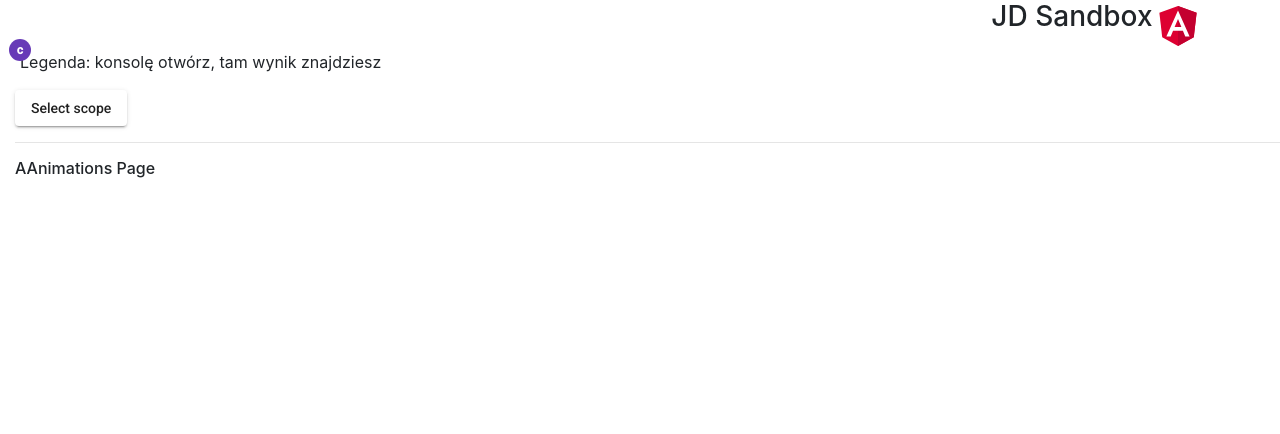
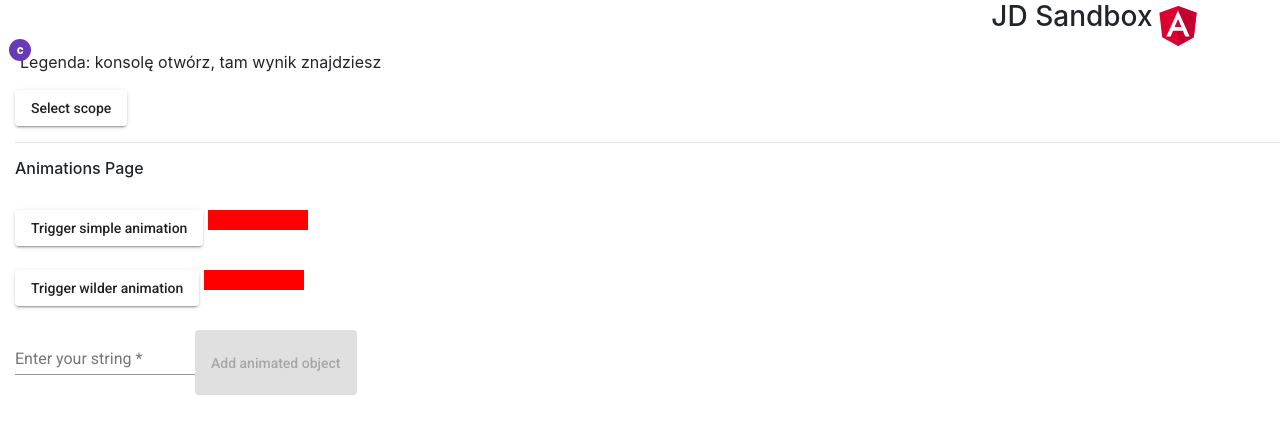
Before and after one commit to ptomczy/JD, an Angular app in the folder jd/: page /angularAnimations in a window 1280 px wide. Shown: the top 434 px of the page. Built offline with nearby package versions, Linux system fonts and the light colour scheme.

Commit message:
20190926_EOD

```diff
--- a/jd/src/animations/animations.module.ts
+++ b/jd/src/animations/animations.module.ts
@@ -1,10 +1,14 @@
 import { NgModule } from "@angular/core";
 import { AnimationsRoutingModule } from './animations-routing.module';
 import { AngularAnimationsPage } from './pages/animations';
+import { MaterialModule } from 'src/app/material.module';
+import { CommonModule } from '@angular/common';
+import { FormsModule, ReactiveFormsModule } from '@angular/forms';
+import { BrowserModule } from '@angular/platform-browser';
 
 @NgModule({
     declarations: [AngularAnimationsPage],
-    imports: [AnimationsRoutingModule],
+    imports: [AnimationsRoutingModule, MaterialModule, CommonModule, FormsModule, ReactiveFormsModule],
     exports: [AngularAnimationsPage]
 })
 export class AnimationsModule {
--- a/jd/src/animations/pages/animations.html
+++ b/jd/src/animations/pages/animations.html
@@ -1 +1,30 @@
-<h6>AAnimations Page</h6>
+<h6>Animations Page</h6>
+<br>
+<div style="display: flex">
+    <button style="margin-right: 5px" mat-raised-button (click)="onAnimateOne()">Trigger simple animation</button>
+    <div
+        style="width: 100px; height: 20px"
+        [@divState]="state">
+    </div>
+</div>
+<br>
+<div style="display: flex">
+    <button style="margin-right: 5px" mat-raised-button (click)="onAnimateTwo()">Trigger wilder animation</button>
+    <div
+        style="width: 100px; height: 20px"
+        [@wildState]="wildState">
+    </div>
+</div>
+<br>
+<div style="display: flex">
+    <form [formGroup]="inputTxt">
+        <mat-form-field>
+            <input matInput placeholder="Enter your string" formControlName="txt">
+        </mat-form-field>
+    </form>
+    <button style="margin-right: 5px" mat-raised-button (click)="onAnimateThree()" [disabled]="buttonDisabled">Add animated object</button>
+</div>
+<ul>
+    <li [@objVisible] *ngFor="let el of objectsNamesToBeAnimated">{{el}}<i (click)="removeItem(el)" class="material-icons">cancel</i></li>
+
+</ul>
--- a/jd/src/animations/pages/animations.ts
+++ b/jd/src/animations/pages/animations.ts
@@ -1,9 +1,117 @@
-import { Component } from "@angular/core";
+import { Component, OnInit } from "@angular/core";
+import { trigger, state, style, transition, animate } from '@angular/animations';
+import { FormGroup, FormControl, Validators } from '@angular/forms';
 
 @Component({
     selector: 'angular-animations',
-    templateUrl: 'animations.html'
+    templateUrl: 'animations.html',
+    animations: [
+        trigger('divState', [
+            state('normal', style({
+                backgroundColor: 'red',
+                transform: 'translateX(0)'
+            })),
+            state('highlighted', style({
+                backgroundColor: 'blue',
+                transform: 'translateX(100px)'
+            })),
+            transition('normal => highlighted', animate(400)),
+            transition('highlighted => normal', animate(400))
+        ]),
+        trigger('wildState', [
+            state('normal', style({
+                backgroundColor: 'red',
+                transform: 'translateX(0) scale(1)'
+            })),
+            state('highlighted', style({
+                backgroundColor: 'blue',
+                transform: 'translateX(100px) scale(1)'
+            })),
+            state('schrunken', style({
+                backgroundColor: 'green',
+                transform: 'translateX(0px) scale(0.5)'
+            })),
+            transition('normal => highlighted', animate(400)),
+            transition('highlighted => normal', animate(1000)),
+            transition('schrunken <=> *', [
+                style({
+                    backgroundColor: 'orange'
+                }),
+                animate(1000, style({
+                    borderRadius: '50px'
+                })),
+                animate(500)
+            ])
+        ]),
+        trigger('objVisible', [
+            state('in', style({
+                opacity: 1,
+                transform: 'translateX(0)'
+            })),
+            state('highlighted', style({
+                backgroundColor: 'blue',
+                transform: 'translateX(100px)'
+            })),
+            transition('void => *', [
+                style({
+                    opacity: 0,
+                    transform: 'translateX(-100px)'
+                }),
+                animate(800)
+            ]), //void jak jeszcze go nie ma w DOM
+            transition('* => void', [
+                animate(800),
+                style({
+                    transform: 'translateX(100px)',
+                    opacity: 0
+                })
+            ])
+        ]),
+    ]
 })
-export class AngularAnimationsPage {
+export class AngularAnimationsPage implements OnInit{
+    private state: string = 'normal';
+    private wildState: string = 'normal';
+    private objectVisible: boolean = false;
 
+    private objectsNamesToBeAnimated: Array<string> = [];
+    private inputTxt: FormGroup;
+    private txt: FormControl;
+    private buttonDisabled: boolean = true;
+
+    ngOnInit(){
+        this.inputTxt = new FormGroup({
+            txt: new FormControl('', Validators.required)
+        });
+        this.inputTxt.controls['txt'].valueChanges.subscribe(() => {
+            if(this.inputTxt.controls['txt'].value){
+                this.buttonDisabled = false;
+            } else {
+                this.buttonDisabled = true;
+            }
+        });
+
+    }
+
+    onAnimateOne(){
+        this.state == 'normal' ? this.state = 'highlighted' : this.state = 'normal';
+        this.wildState == 'normal' ? this.wildState = 'highlighted' : this.wildState="normal";
+    }
+
+    onAnimateTwo(){
+        this.wildState = 'schrunken';
+    }
+
+    onAnimateThree(){
+        let inputValue = this.inputTxt.controls['txt'].value;
+        this.objectsNamesToBeAnimated.push(inputValue);
+        this.inputTxt.controls['txt'].setValue('');
+    }
+
+    removeItem(itm: string){
+        let res = this.objectsNamesToBeAnimated.findIndex(x => x == itm);
+        console.log(res);
+        this.objectsNamesToBeAnimated.splice(res, 1);
+        console.log(this.objectsNamesToBeAnimated);
+    }
 }
```
